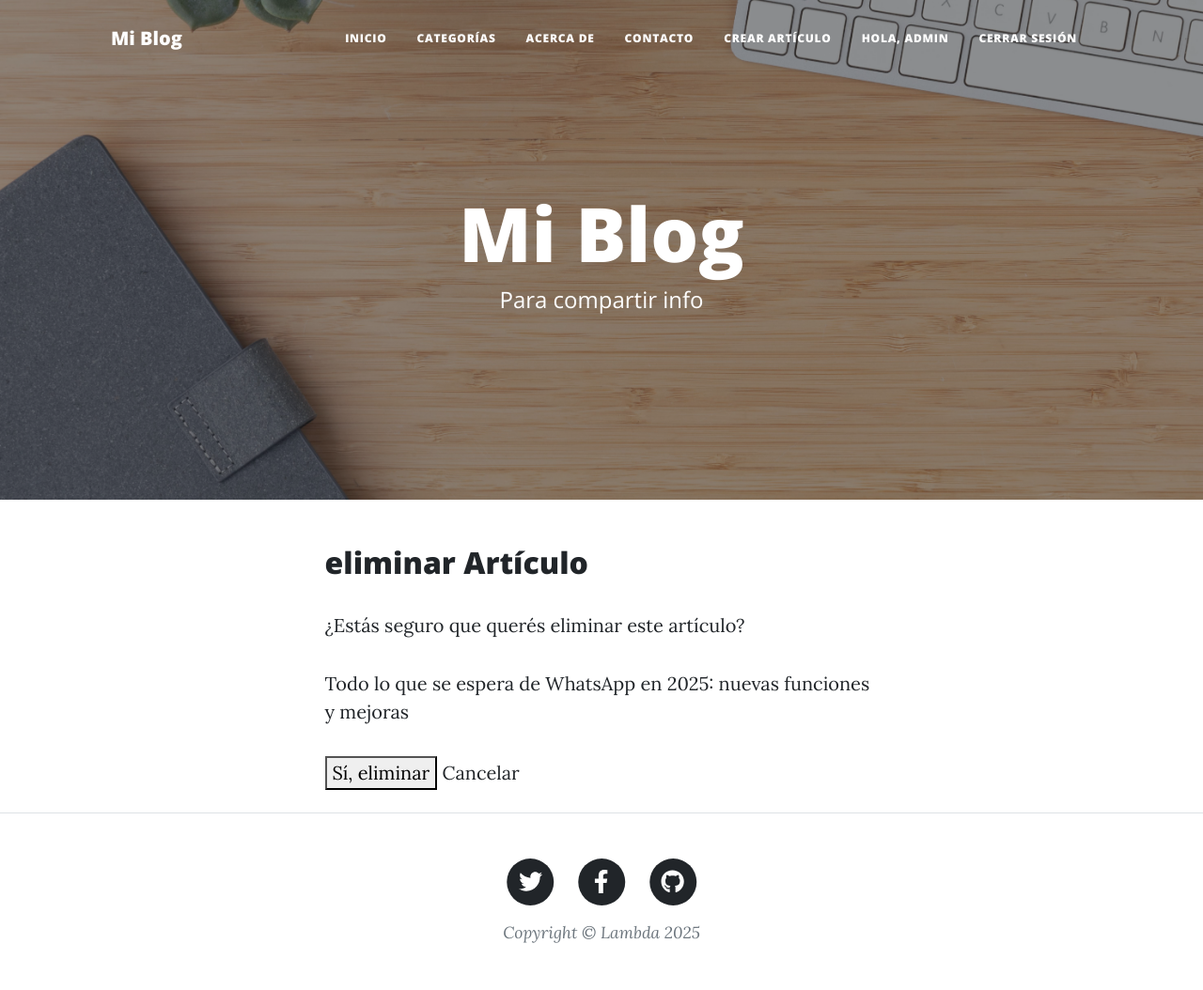
After one commit to Andreswal/proyecto-final-2025, a Django app: page /articulo/1/eliminar/ in a window 1280 px wide. The commit adds this page. Shown: the whole page at 94% size. Run offline with Django 5.2, Linux system fonts and the light colour scheme; a user stored in the database is signed in; data comes from the database, SQL or seed files in the repository; both versions use the stored data as it was after the commit; some libraries are stand-ins or nearby versions.

Commit message:
corregido función de crear, editar y eliminar articulos

```diff
--- /dev/null
+++ b/blogfinal/blog/templates/blog/eliminar_articulo.html
@@ -0,0 +1,24 @@
+{% extends 'blog/base.html' %}
+
+{% block title %}Eliminar articulo - Mi Blog{% endblock %}
+
+{% block contenido %}
+
+<main class="mb-4">
+  <div class="container px-4 px-lg-5">
+    <div class="row gx-4 gx-lg-5 justify-content-center">
+      <div class="col-md-10 col-lg-8 col-xl-7">
+        <h2>eliminar Artículo</h2>
+        <p>¿Estás seguro que querés eliminar este artículo?</p>
+        <p>{{ articulo.titulo }}</p>
+        <form method="post">
+            {% csrf_token %}
+            <button type="submit">Sí, eliminar</button>
+            <a href="{% url 'detalle_articulo' articulo.id %}">Cancelar</a>
+        </form>
+      </div>
+    </div>
+  </div>
+</main>
+
+{% endblock %}
--- a/blogfinal/blog/views.py
+++ b/blogfinal/blog/views.py
@@ -162,8 +162,11 @@ def crear_articulo(request):
     if request.method == 'POST':
         form = ArticuloForm(request.POST, request.FILES)
         if form.is_valid():
-            form.save()
-            return redirect('lista_articulos')
+            articulo = form.save(commit=False)
+            articulo.autor = request.user  # ← asignar el autor
+            articulo.save()
+            messages.success(request, "Artículo creado con éxito.")
+            return redirect('detalle_articulo', articulo_id=articulo.id)
     else:
         form = ArticuloForm()
     return render(request, 'blog/crear_articulo.html', {'form': form})
```
Also changed, not shown: blogfinal/blog/templates/blog/inicio.html (+8 -4 lines), blogfinal/db.sqlite3.
